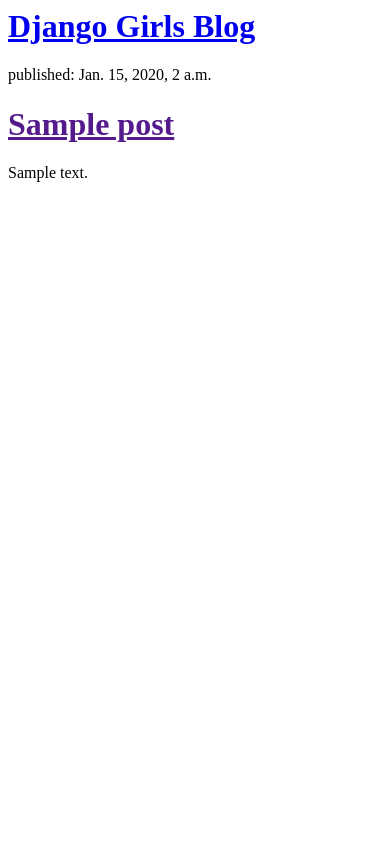
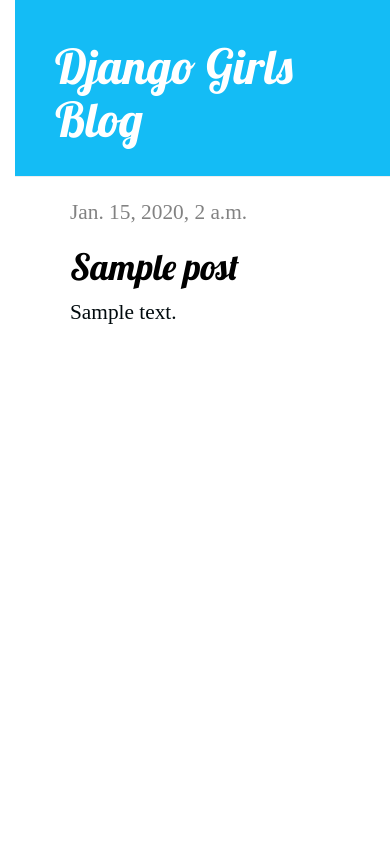
Before and after one commit to stephlabou/my-first-blog, a Django app: template blog/templates/blog/post_list.html in a window 390 px wide. Run offline with Django 3.2, Linux system fonts and the light colour scheme; the template is opened without the code that fills it: values that come from a table or form of the project are taken from there, others are empty; tables that the repository leaves empty hold one stand-in row (values such as "Sample post"); some libraries are stand-ins or nearby versions.

Commit message:
updated HTML and css

```diff
--- /dev/null
+++ b/blog/static/css/blog.css
@@ -0,0 +1,68 @@
+/*this is how to make a comment in css*/
+
+/*change colors of header 1*/
+/*use font 'Lobster' from Google Fonts, imported in post_list.html*/
+h1 a {
+  color: #14BCF5;
+  font-family: 'Lobster';
+}
+
+/*add spacing - 15 pixels of paddings on the left side*/
+/*play with color and font, cursive-ish font and blue/black color*/
+body {
+    padding-left: 15px;
+    color: #010A0D;
+    font-family: 'Gentium Basic';
+    font-size: 16pt;
+}
+
+/*selectors starting with . related to classes*/
+/*see classes specified in post_list.html*/
+/*this seems to overwrite portions of above...specifically for h1 */
+
+.page-header {
+    background-color: #14BCF5;
+    margin-top: 0;
+    padding: 20px 20px 20px 40px;
+}
+
+.page-header h1, .page-header h1 a, .page-header h1 a:visited, .page-header h1 a:active {
+    color: #ffffff;
+    font-size: 36pt;
+    text-decoration: none;
+}
+
+.content {
+    margin-left: 40px;
+}
+
+h1, h2, h3, h4 {
+    font-family: 'Lobster', cursive;
+}
+
+.date {
+    color: #828282;
+}
+
+.save {
+    float: right;
+}
+
+.post-form textarea, .post-form input {
+    width: 100%;
+}
+
+.top-menu, .top-menu:hover, .top-menu:visited {
+    color: #ffffff;
+    float: right;
+    font-size: 26pt;
+    margin-right: 20px;
+}
+
+.post {
+    margin-bottom: 70px;
+}
+
+.post h1 a, .post h1 a:visited {
+    color: #000000;
+}
--- /dev/null
+++ b/blog/templates/blog/base.html
@@ -0,0 +1,27 @@
+<!-- most copied from post_list.html-->
+<!-- with body portion replaced -->
+
+{% load staticfiles %}
+<html>
+    <head>
+        <title>Django Girls blog</title>
+        <link rel="stylesheet" href="//maxcdn.bootstrapcdn.com/bootstrap/3.2.0/css/bootstrap.min.css">
+        <link rel="stylesheet" href="//maxcdn.bootstrapcdn.com/bootstrap/3.2.0/css/bootstrap-theme.min.css">
+        <link href='//fonts.googleapis.com/css?family=Lobster&subset=latin,latin-ext' rel='stylesheet' type='text/css'>
+        <link rel="stylesheet" href="{% static 'css/blog.css' %}">
+    </head>
+    <body>
+    <div class="page-header">
+        <h1><a href="/">Django Girls Blog</a></h1>
+    </div>
+    <div class="content container">
+        <div class="row">
+            <div class="col-md-8">
+              <!-- this creates a block - HTML will be inserted here -->
+            {% block content %}
+            {% endblock %}
+            </div>
+        </div>
+    </div>
+</body>
+</html>
--- a/blog/templates/blog/post_list.html
+++ b/blog/templates/blog/post_list.html
@@ -1,18 +1,13 @@
-<html>
-    <head>
-        <title>Django Girls blog</title>
-    </head>
-    <body>
-      <div>
-          <h1><a href="/">Django Girls Blog</a></h1>
-      </div>
+{% extends 'blog/base.html' %}
 
-      {% for post in posts %}
-          <div>
-              <p>published: {{ post.published_date }}</p>
-              <h1><a href="">{{ post.title }}</a></h1>
-              <p>{{ post.text|linebreaksbr }}</p>
-          </div>
-      {% endfor %}
-    </body>
-</html>
+{% block content %}
+    {% for post in posts %}
+        <div class="post">
+            <div class="date">
+                {{ post.published_date }}
+            </div>
+            <h1><a href="">{{ post.title }}</a></h1>
+            <p>{{ post.text|linebreaksbr }}</p>
+        </div>
+    {% endfor %}
+{% endblock %}
```
Also changed, not shown: blog/templates/blog/first_post_list_snapshot.html (added, +40 -0 lines), notes.txt (+18 -0 lines).
